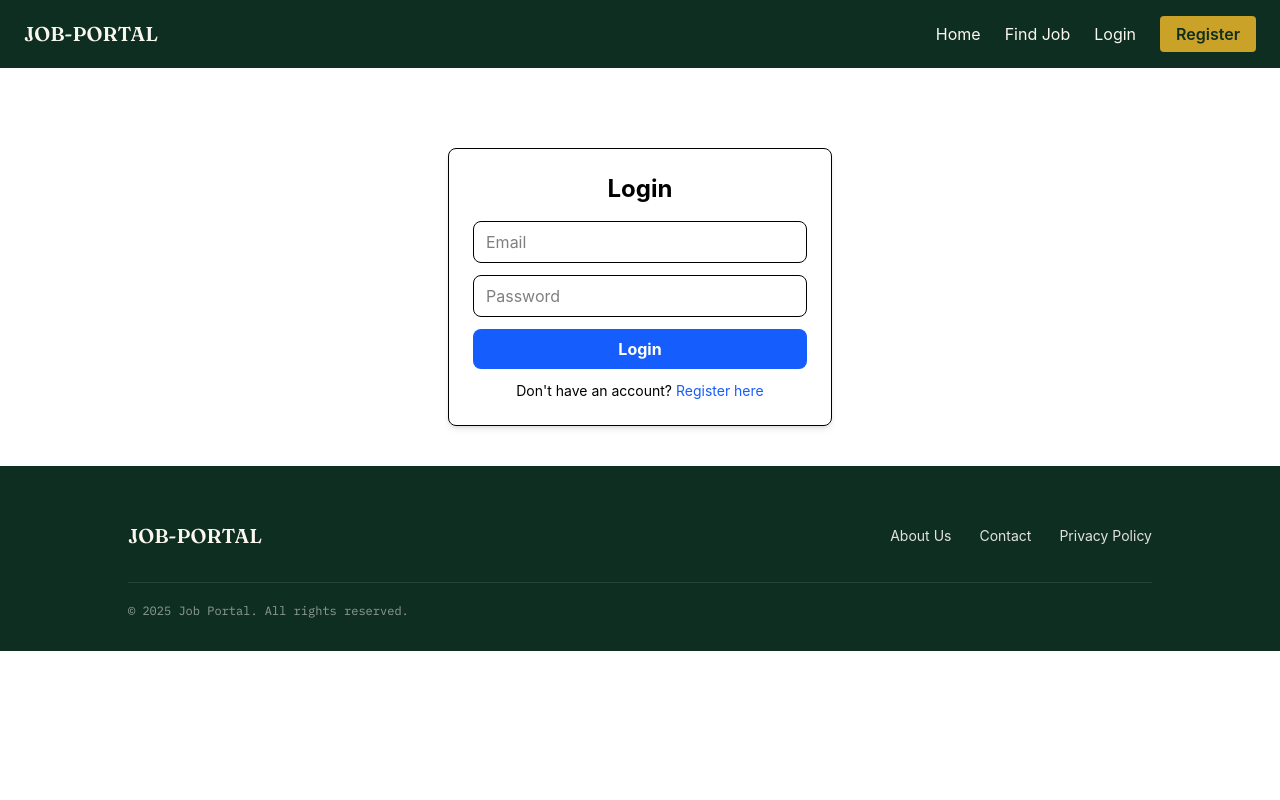
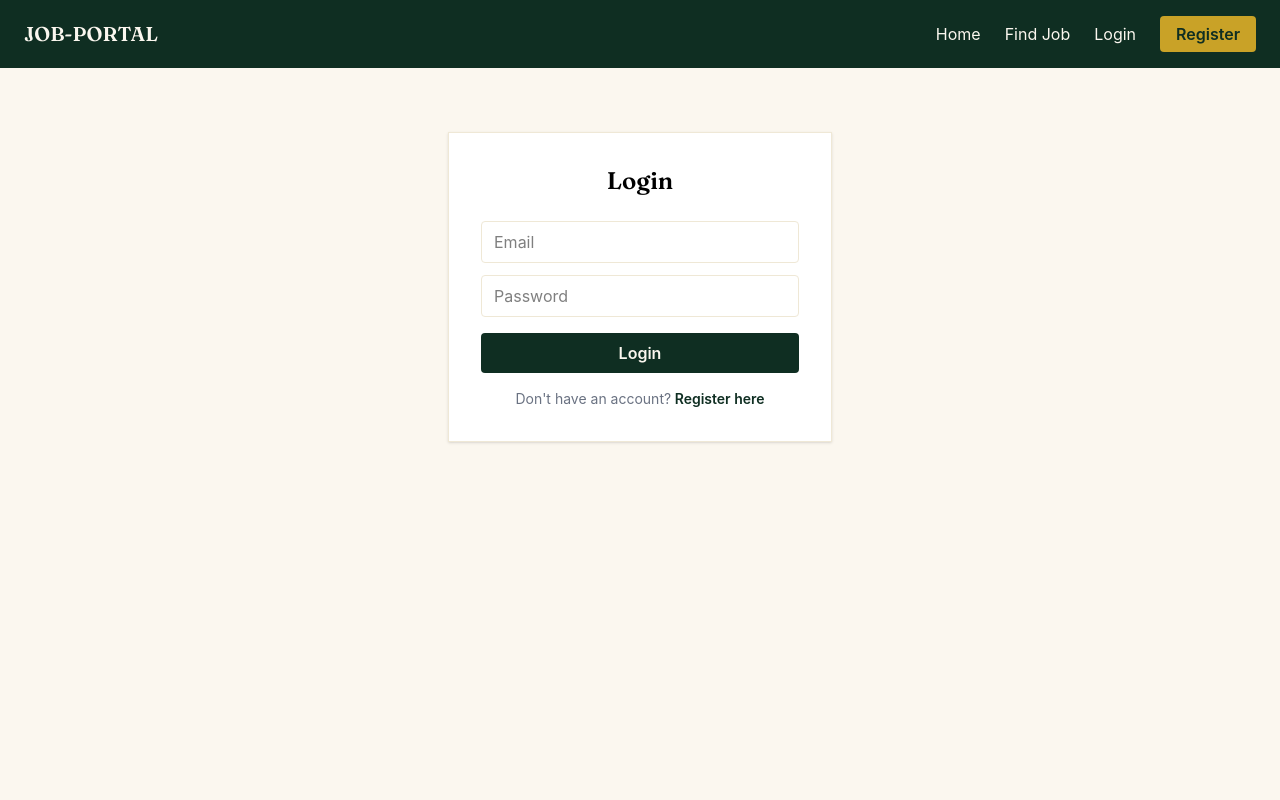
Before and after one commit to abhishekprajapativns/Job_Portal, a React (Vite) app: page /login in a window 1280 px wide. Shown: the top 800 px of the page. Built offline with nearby package versions, Linux system fonts and the light colour scheme.

Commit message:
fix: apply green and gold theme to login page

```diff
--- a/src/Pages/Login.jsx
+++ b/src/Pages/Login.jsx
@@ -36,11 +36,14 @@ function Login() {
   };
 
   return (
-    <div className="max-w-sm mx-auto mt-20 p-6 border rounded-lg shadow-md">
-      <h1 className="text-2xl font-bold mb-4 text-center">Login</h1>
+    <div className="bg-cream min-h-screen py-16 px-6">
+      <div className="max-w-sm mx-auto bg-white p-8 border border-parchment shadow-sm">
+        <h1 className="font-serif text-2xl font-semibold mb-6 text-center">
+          Login
+        </h1>
 
         <input
-        className="w-full border px-3 py-2 rounded-lg mb-3 outline-none"
+          className="w-full border border-parchment px-3 py-2 rounded mb-3 outline-none focus:border-deep"
           type="text"
           placeholder="Email"
           value={formData.email}
@@ -48,28 +51,34 @@ function Login() {
         />
 
         <input
-        className="w-full border px-3 py-2 rounded-lg mb-3 outline-none"
+          className="w-full border border-parchment px-3 py-2 rounded mb-4 outline-none focus:border-deep"
           type="password"
           placeholder="Password"
           value={formData.password}
-        onChange={(e) => setFormData({ ...formData, password: e.target.value })}
+          onChange={(e) =>
+            setFormData({ ...formData, password: e.target.value })
+          }
         />
 
         <button
           onClick={handleLogin}
-        className="w-full bg-blue-600 hover:bg-blue-700 text-white py-2 rounded-lg font-bold cursor-pointer"
+          className="w-full bg-deep hover:bg-gold hover:text-deep text-cream py-2 rounded font-semibold cursor-pointer transition-colors"
         >
           Login
         </button>
 
-      <p className="text-center mt-3 text-sm">
+        <p className="text-center mt-4 text-sm text-gray-500">
           Don't have an account?
-        <Link to="/register" className="text-blue-600">
+          <Link
+            to="/register"
+            className="text-deep font-semibold hover:text-gold"
+          >
             {" "}
             Register here
           </Link>
         </p>
       </div>
+    </div>
   );
 }
 
```
Lines whose indentation alone changed are shown as unchanged.
